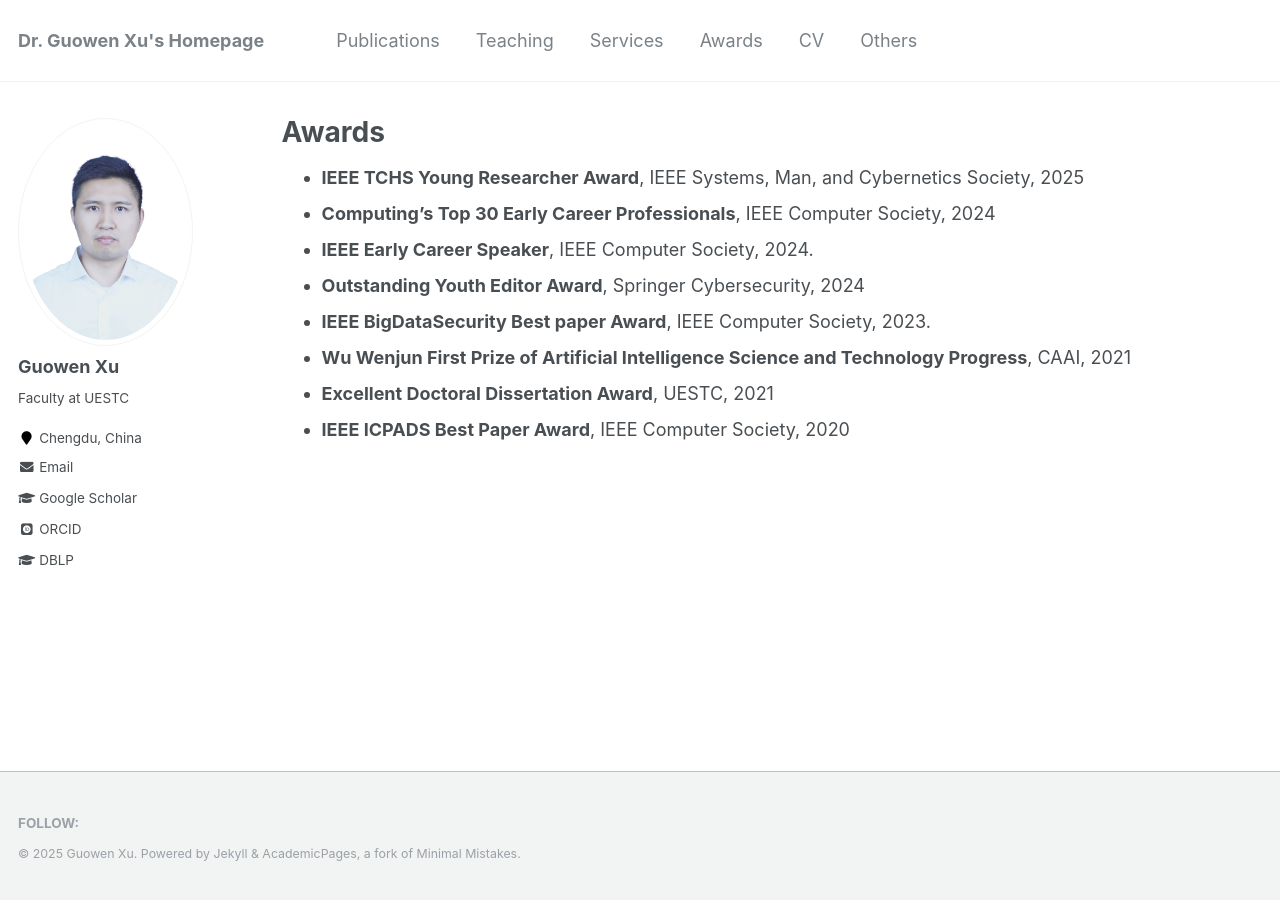
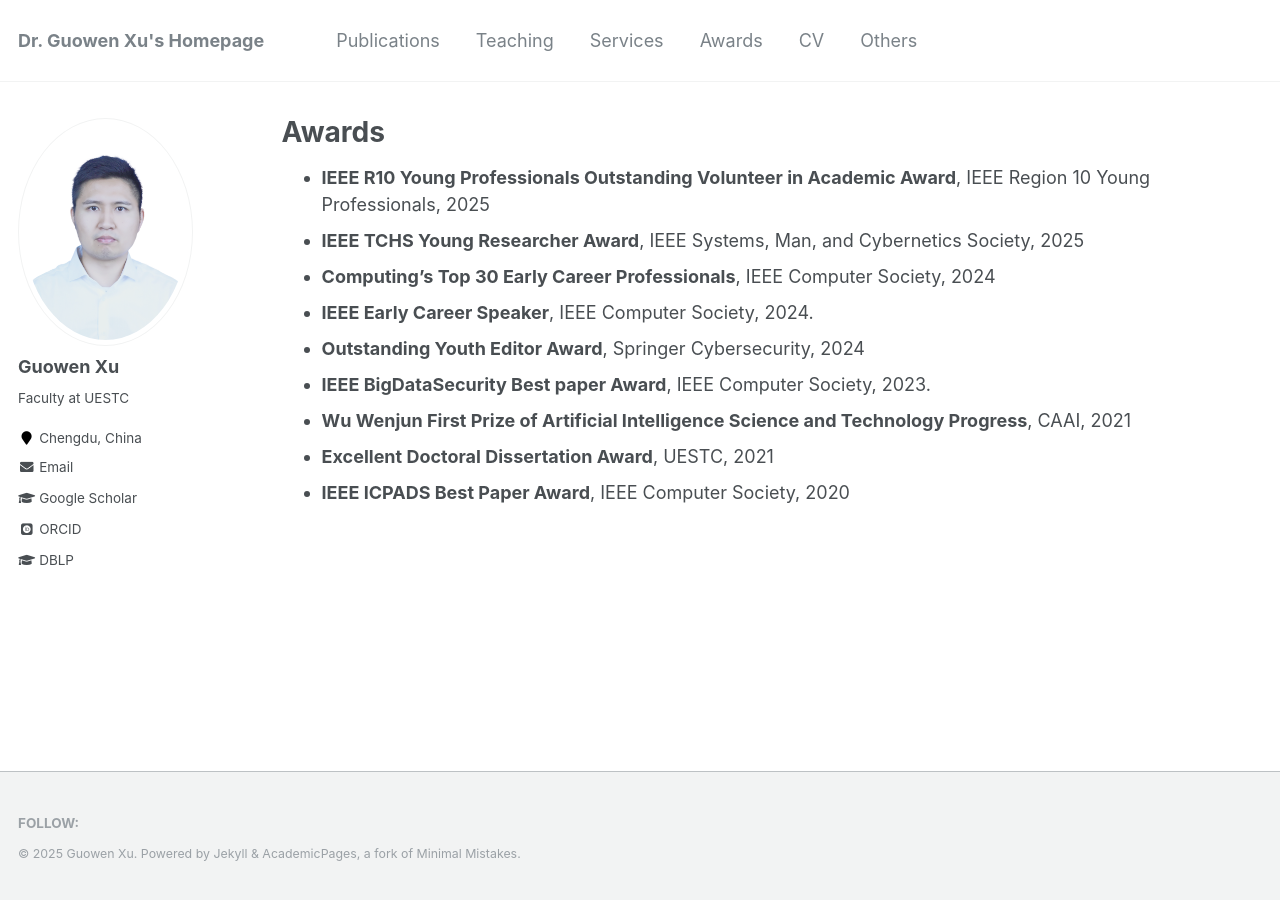
Before and after one commit to Guowen-xu/guowen-xu.github.io, a Jekyll site: the page built from _pages/awards.md, in a window 1280 px wide. Built offline with Jekyll 4.4.1, drawn with Linux system fonts in a browser that asks for light colours; some web fonts are replaced.

Commit message:
Update awards.md

```diff
--- a/_pages/awards.md
+++ b/_pages/awards.md
@@ -5,6 +5,7 @@ permalink: /awards/
 author_profile: true
 ---
 
+* **IEEE R10 Young Professionals Outstanding Volunteer in Academic Award**, IEEE Region 10 Young Professionals, 2025
 * **IEEE TCHS Young Researcher Award**, IEEE Systems, Man, and Cybernetics Society, 2025
 * **Computing's Top 30 Early Career Professionals**, IEEE Computer Society, 2024
 * **IEEE Early Career Speaker**, IEEE Computer Society, 2024.
```
